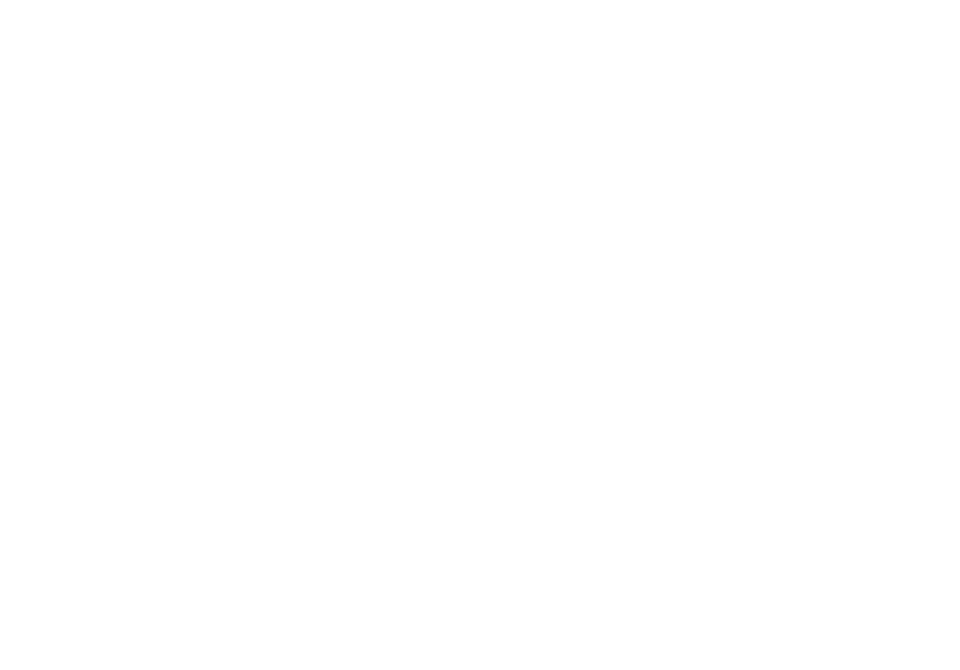
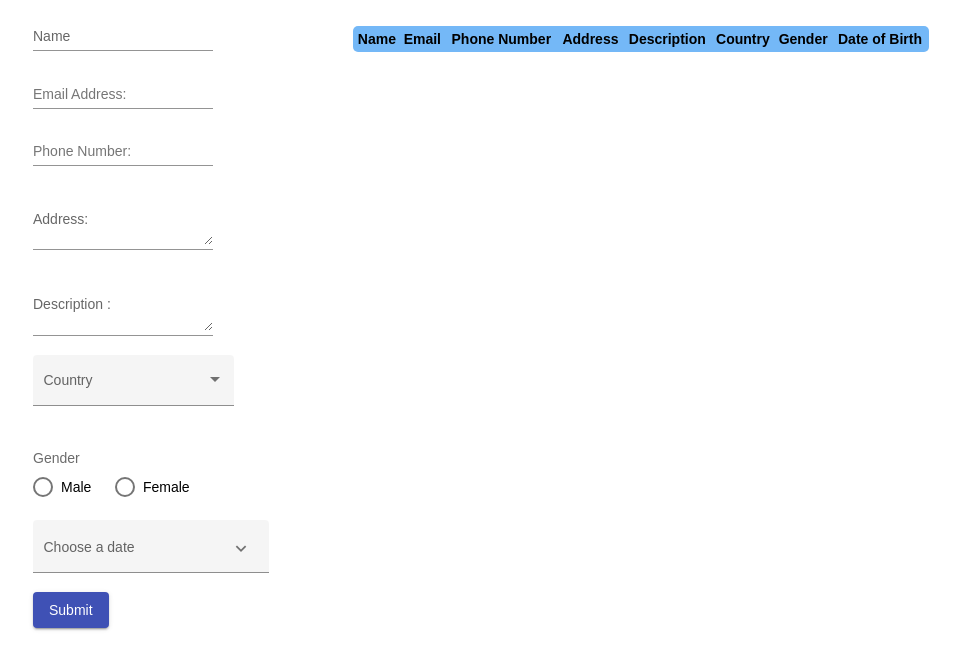
Before and after one commit to Saulid/angular-training, an Angular app: page /day10 in a window 1280 px wide. Before the commit this address led to /. Shown: the top 670 px of the page, without its empty margins (223-1183 px from the left). Built offline with nearby package versions, Linux system fonts and the light colour scheme.

Commit message:
hol-day-10
hol-day-10

```diff
--- a/angular.json
+++ b/angular.json
@@ -27,6 +27,7 @@
               "src/assets"
             ],
             "styles": [
+              "./node_modules/@angular/material/prebuilt-themes/indigo-pink.css",
               "src/styles.css"
             ],
             "scripts": []
@@ -94,6 +95,7 @@
               "src/assets"
             ],
             "styles": [
+              "./node_modules/@angular/material/prebuilt-themes/indigo-pink.css",
               "src/styles.css"
             ],
             "scripts": []
--- a/package.json
+++ b/package.json
@@ -11,10 +11,12 @@
   "private": true,
   "dependencies": {
     "@angular/animations": "~13.3.0",
+    "@angular/cdk": "^13.3.5",
     "@angular/common": "~13.3.0",
     "@angular/compiler": "~13.3.0",
     "@angular/core": "~13.3.0",
     "@angular/forms": "~13.3.0",
+    "@angular/material": "^13.3.5",
     "@angular/platform-browser": "~13.3.0",
     "@angular/platform-browser-dynamic": "~13.3.0",
     "@angular/router": "~13.3.0",
--- a/src/app/app-routing.module.ts
+++ b/src/app/app-routing.module.ts
@@ -8,6 +8,8 @@
 import { DaySevenComponent } from './day-seven/day-seven.component';
 import { UserRegistrationComponent } from './day8/user-registration/user-registration.component';
 import { UserListComponent } from './day8/user-list/user-list.component';
+import { Day10Component } from './day10/day10.component';
+
 
 
 const routes: Routes = [
@@ -38,6 +40,10 @@
   {
     path: 'user-list',
     component: UserListComponent
+  },
+  {
+    path: 'day10',
+    component: Day10Component
   }
 ];
 
--- /dev/null
+++ b/src/app/day10/day10.component.html
@@ -0,0 +1,81 @@
+<link href="https://fonts.googleapis.com/icon?family=Material+Icons" rel="stylesheet">
+<div class="container clearfix">
+  <form [formGroup]="form" (ngSubmit)="saveDetails(form)" class="form">
+    <mat-form-field appearance="standard" class="name">
+      <mat-label>Name</mat-label>
+      <input matInput maxlength="15" placeholder="Type name" formControlName="name">
+    </mat-form-field><br>
+    <mat-form-field appearance="legacy" class="email">
+      <mat-label>Email Address:</mat-label>
+      <input matInput type="email" formControlName="email" placeholder="Your email">
+    </mat-form-field><br>
+    <mat-form-field appearance="legacy" class="ph">
+      <mat-label>Phone Number:</mat-label>
+      <input matInput type="ph" formControlName="ph" placeholder="Your phone number">
+    </mat-form-field><br>
+    <mat-form-field appearance="standard" class="address">
+      <mat-label>Address:</mat-label>
+      <textarea matInput placeholder="address" formControlName="address"></textarea>
+    </mat-form-field><br>
+    <mat-form-field appearance="standard" class="dec">
+      <mat-label>Description :</mat-label>
+      <textarea matInput placeholder="Description" formControlName="description"></textarea>
+    </mat-form-field><br>
+    <mat-form-field appearance="fill" class="country">
+      <mat-label>Country</mat-label>
+      <mat-select matNativeControl name="country" formControlName="country">
+        <mat-option value="india">India</mat-option>
+        <mat-option value="france">France</mat-option>
+        <mat-option value="germany">Germany</mat-option>
+        <mat-option value="japan">Japan</mat-option>
+        <mat-option value="Mongolia">Mongolia</mat-option>
+      </mat-select>
+    </mat-form-field><br>
+    <div class="gender">
+      <div style="margin-bottom:3%; color:#6b6b6b;">
+        <mat-label>Gender</mat-label>
+      </div>
+      <mat-radio-group formControlName="gender">
+        <mat-radio-button value="Male">Male</mat-radio-button>
+        <mat-radio-button value="Female">Female</mat-radio-button>
+      </mat-radio-group>
+    </div>
+
+
+    <mat-form-field class="example-full-width" appearance="fill">
+      <mat-label>Choose a date</mat-label>
+      <input matInput [matDatepicker]="picker" formControlName="dob">
+      <mat-datepicker-toggle matSuffix [for]="picker">
+        <mat-icon matDatepickerToggleIcon>keyboard_arrow_down</mat-icon>
+      </mat-datepicker-toggle>
+      <mat-datepicker #picker></mat-datepicker>
+    </mat-form-field>
+    <div mat-dialog-actions>
+      <button mat-raised-button color="primary" type="submit" [disabled]="!form.valid">Submit</button>
+    </div>
+  </form>
+
+  <table>
+    <tr>
+      <th>Name</th>
+      <th>Email</th>
+      <th>Phone Number</th>
+      <th>Address</th>
+      <th>Description</th>
+      <th>Country</th>
+      <th>Gender</th>
+      <th>Date of Birth</th>
+
+    </tr>
+    <tr *ngFor="let data of userTable">
+      <td>{{data.name}}</td>
+      <td>{{data.email}}</td>
+      <td>{{data.ph}}</td>
+      <td>{{data.address}}</td>
+      <td>{{data.description}}</td>
+      <td>{{data.country}}</td>
+      <td>{{data.gender}}</td>
+      <td>{{data.dob}}</td>
+    </tr>
+  </table>
+</div>
--- /dev/null
+++ b/src/app/day10/day10.component.scss
@@ -0,0 +1,27 @@
+* {
+  font-family: sans-serif;
+}
+.clearfix {
+  clear: both;
+}
+form {
+  float: left;
+  margin-left: 20%;
+}
+.gender {
+  margin: 10% 0;
+}
+mat-radio-button {
+  margin-right: 10%;
+}
+
+table {
+  width: 45%;
+  background-color: #74b8f7;
+  border-radius: 5px;
+  border: transparent;
+  text-align: center;
+  float: right;
+  margin-top: 2%;
+  margin-right: 10%;
+}
--- /dev/null
+++ b/src/app/day10/day10.component.ts
@@ -0,0 +1,36 @@
+import { Component, OnInit } from '@angular/core';
+import { FormBuilder, FormGroup, Validators } from '@angular/forms';
+
+@Component({
+  selector: 'app-day10',
+  templateUrl: './day10.component.html',
+  styleUrls: ['./day10.component.scss']
+})
+export class Day10Component implements OnInit {
+
+  public form: any;
+
+  public userTable: any = [];
+
+  constructor(private fb: FormBuilder) { }
+
+  ngOnInit(): void {
+    this.form = this.fb.group({
+      name: [null],
+      email: [null],
+      ph: [null],
+      address: [null],
+      description: [null],
+      country: [null],
+      gender: [null],
+      dob: [null],
+    });
+
+  }
+
+  saveDetails(form: any) {
+    this.userTable.push(this.form.value);
+    localStorage.setItem('userTable', JSON.stringify(this.userTable));
+  }
+
+}
--- a/src/index.html
+++ b/src/index.html
@@ -6,8 +6,11 @@
   <base href="/">
   <meta name="viewport" content="width=device-width, initial-scale=1">
   <link rel="icon" type="image/x-icon" href="favicon.ico">
+  <link rel="preconnect" href="https://fonts.gstatic.com">
+  <link href="https://fonts.googleapis.com/css2?family=Roboto:wght@300;400;500&display=swap" rel="stylesheet">
+  <link href="https://fonts.googleapis.com/icon?family=Material+Icons" rel="stylesheet">
 </head>
-<body>
+<body class="mat-typography">
   <app-root></app-root>
 </body>
 </html>
--- a/src/styles.css
+++ b/src/styles.css
@@ -1 +1,4 @@
 /* You can add global styles to this file, and also import other style files */
+
+html, body { height: 100%; }
+body { margin: 0; font-family: Roboto, "Helvetica Neue", sans-serif; }
```
Also changed, not shown: src/app/app.module.ts (+11 -3 lines), src/app/ng-material/ng-material.module.ts (added, +43 -0 lines), 2 other files (tests, documents, lock files or other folders).
